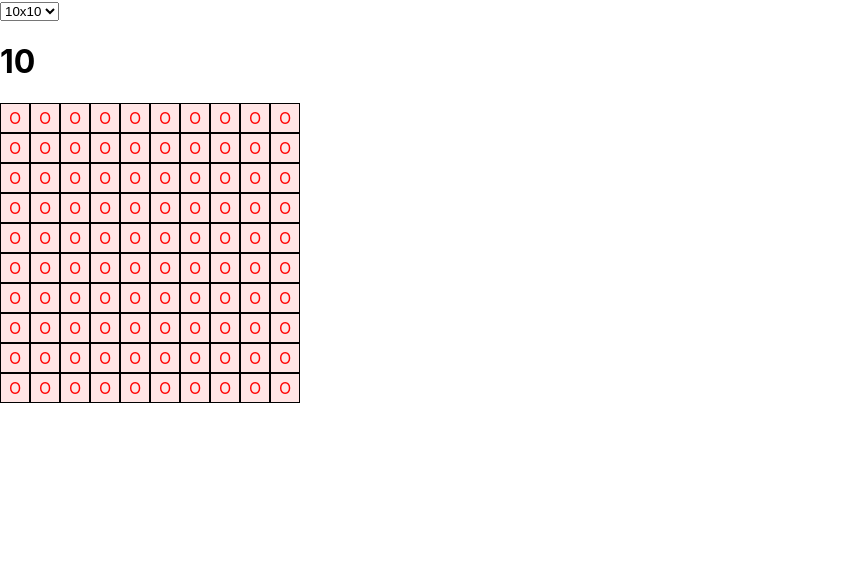
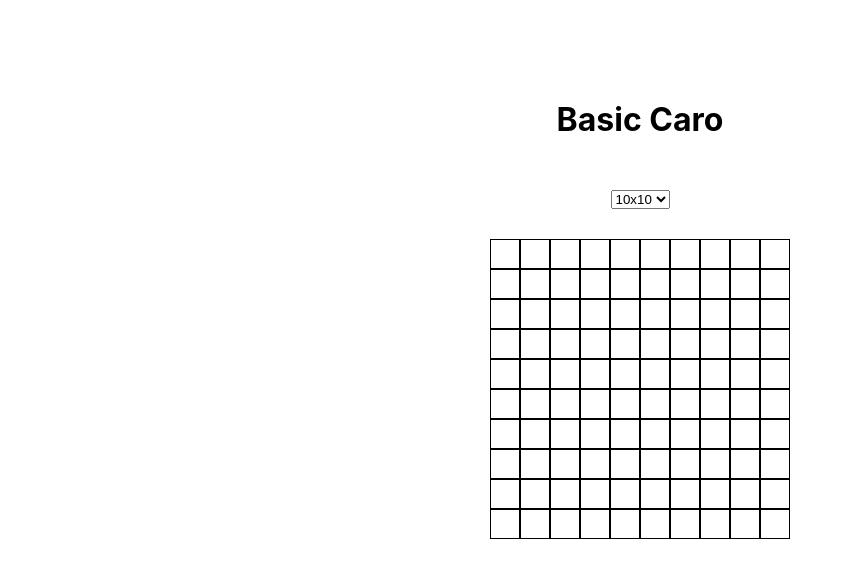
Before and after one commit to ntdtiendat712/caro, a React (Create React App) app: page / in a window 1280 px wide. Shown: the top 578 px of the page, without its empty margins (0-853 px from the left). Built offline with nearby package versions, Linux system fonts and the light colour scheme.

Commit message:
handle click on board, switch turn

```diff
--- a/public/index.html
+++ b/public/index.html
@@ -24,7 +24,7 @@
       work correctly both with client-side routing and a non-root public URL.
       Learn how to configure a non-root public URL by running `npm run build`.
     -->
-    <title>React App</title>
+    <title>Basic Caro</title>
   </head>
   <body>
     <noscript>You need to enable JavaScript to run this app.</noscript>
--- a/src/App.css
+++ b/src/App.css
@@ -37,6 +37,27 @@
   }
 }
 
+.fullpage {
+  display: flex;
+  flex-direction: column;
+  align-items: center;
+  width: 100vw;
+  height: 100vh;
+}
+
+.title {
+  margin-top: 100px;
+}
+
+.row-select-size-board {
+  width: 100%;
+  display: flex;
+  flex-direction: row;
+  align-items: flex-end;
+  justify-content: center;
+  margin: 30px;
+}
+
 
 .board {
   display: flex;
@@ -54,12 +75,18 @@
   border: 1px solid black;
   justify-content: center;
   align-items: center;
+  cursor: default;
+  user-select: none;
 }
-.cross {
+.square-cross {
   color: red;
   background-color: rgba(255, 0, 0, 0.1);
 }
-.check {
+.square-check {
   color: rgb(23, 205, 23);
   background-color: rgba(23, 205, 23, 0.1);
 }
+.square-blank:hover {
+  background-color: rgb(181, 178, 178);
+  cursor: pointer;
+}
--- a/src/App.js
+++ b/src/App.js
@@ -13,10 +13,6 @@ class App extends React.Component {
   }
 
   handleChangeBoardSize(size) {
-    console.log(
-      "🚀 ~ file: App.js ~ line 16 ~ App ~ handleChangeBoardSize ~ size",
-      size
-    );
     if (size.toString() !== this.state.sizeBoard.toString()) {
       this.setState({
         sizeBoard: parseInt(size),
@@ -30,7 +26,8 @@ class App extends React.Component {
 
   render() {
     return (
-      <div className="container">
+      <div className="fullpage">
+        <h1 className="title">Basic Caro</h1>
         <SelectSizeBoard
           sizeBoard={this.state.sizeBoard}
           handleChangeBoardSize={this.handleChangeBoardSize}
--- a/src/components/Board.js
+++ b/src/components/Board.js
@@ -1,4 +1,6 @@
+import { cloneDeep } from "lodash";
 import React from "react";
+import { STATUS } from "../ultils/constant";
 import Square from "./Square";
 
 class Board extends React.Component {
@@ -6,10 +8,39 @@ class Board extends React.Component {
     super(props);
     this.state = {
       seconds: 0,
+      boardSize: this.props.sizeBoard,
+      boardData: new Array(this.props.sizeBoard * this.props.sizeBoard).fill(0),
+      currentTurn: STATUS.player_1,
     };
+    this.handleCheck = this.handleCheck.bind(this);
   }
 
-  tick() {}
+  componentDidUpdate(prevProps) {
+    if (prevProps.sizeBoard !== this.props.sizeBoard) {
+      this.setState({
+        boardSize: this.props.sizeBoard,
+        boardData: new Array(this.props.sizeBoard * this.props.sizeBoard).fill(
+          0
+        ),
+      });
+    }
+  }
+
+  handleCheck(index) {
+    console.log("🚀 ~ file: Board.js ~ line 20 ~ Board ~ tick ~ index", index);
+    const { boardData, currentTurn } = this.state;
+    const newBoardData = [...boardData];
+    newBoardData[index] = currentTurn;
+
+    this.setState({
+      boardData: newBoardData,
+      currentTurn: this.switchTurns(currentTurn),
+    });
+  }
+
+  switchTurns(currentTurn) {
+    return 3 - currentTurn;
+  }
 
   componentDidMount() {}
 
@@ -19,13 +50,20 @@ class Board extends React.Component {
     const { sizeBoard } = this.props;
     return (
       <div className="container">
-        <h1>{sizeBoard}</h1>
         <div className="board">
-          {[...Array(sizeBoard).keys()].map((index) => (
+          {[...Array(sizeBoard).keys()].map((index1) => (
             <div className="board-row">
-              {[...Array(sizeBoard).keys()].map(() => (
-                <Square key={index} />
-              ))}
+              {[...Array(sizeBoard).keys()].map((index2) => {
+                const index = index1 * sizeBoard + index2;
+                return (
+                  <Square
+                    key={index}
+                    index={index}
+                    handleCheck={this.handleCheck}
+                    status={this.state.boardData[index]}
+                  />
+                );
+              })}
             </div>
           ))}
         </div>
--- a/src/components/SelectSizeBoard.js
+++ b/src/components/SelectSizeBoard.js
@@ -9,7 +9,7 @@ class SelectSizeBoard extends React.Component {
   render() {
     const { sizeBoard, handleChangeBoardSize } = this.props;
     return (
-      <div className="container">
+      <div className="row-select-size-board">
         <select
           defaultValue={sizeBoard}
           onChange={(e) => {
--- a/src/components/Square.js
+++ b/src/components/Square.js
@@ -1,14 +1,33 @@
 import React from "react";
+import { STATUS } from "../ultils/constant";
 
-class Square extends React.Component {
+class Square extends React.PureComponent {
   constructor(props) {
     super(props);
   }
+
+  shouldComponentUpdate(nextProps) {
+    return nextProps.status !== this.props.status;
+  }
+
   render() {
-    const { check, handleCheck } = this.props;
+    const { status, index, handleCheck } = this.props;
     return (
-      <div className={`square ${check ? "check" : "cross"}`}>
-        {check ? "X" : "O"}
+      <div
+        className={`square square${
+          status === STATUS.player_1
+            ? "-check"
+            : status === STATUS.player_2
+            ? "-cross"
+            : "-blank"
+        }`}
+        onClick={() => (status === STATUS.none ? handleCheck(index) : null)}
+      >
+        {status === STATUS.player_1
+          ? "O"
+          : status === STATUS.player_2
+          ? "X"
+          : null}
       </div>
     );
   }
--- a/src/ultils/constant.js
+++ b/src/ultils/constant.js
@@ -1 +1,7 @@
 export const LIST_BOARD_SIZE = [5, 10, 20, 30];
+export const STATUS = {
+  none: 0,
+  player_1: 1,
+  player_2: 2,
+};
+export const PLAYER = {};
```
